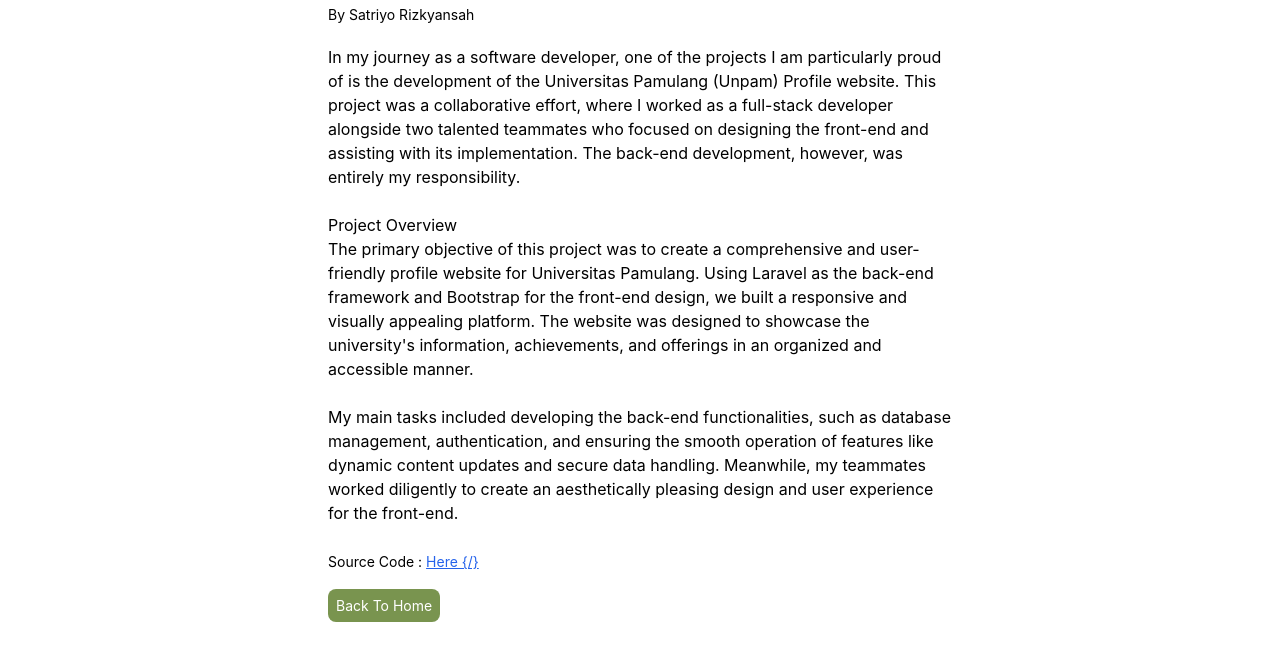
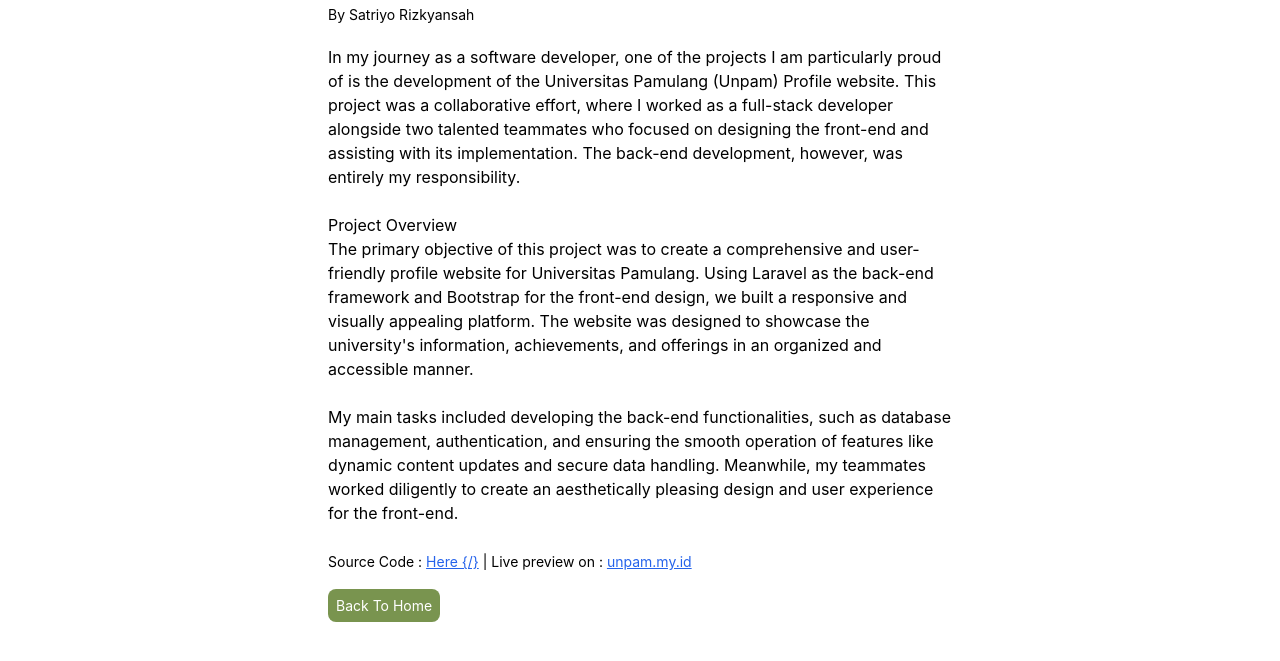
Before and after one commit to SatriyoRizkyansah/SatriyoRizkyansah.github.io, a website: page project3.html in a window 1280 px wide. Shown: the part 423-1084 px from the top of the page. Drawn offline with Linux system fonts and the light colour scheme.

Commit message:
add a preview on project 3

```diff
--- a/project3.html
+++ b/project3.html
@@ -95,7 +95,10 @@
 
               <br />
               <br />
-              <span class="text-sm">Source Code : <a href="https://github.com/SatriyoRizkyansah/unpam-profile" class="text-blue-600 underline" target="_blank">Here {/}</a></span>
+              <span class="text-sm"
+                >Source Code : <a href="https://github.com/SatriyoRizkyansah/unpam-profile" class="text-blue-600 underline" target="_blank">Here {/}</a> | Live preview on :
+                <a href="https://unpam.my.id/" class="text-blue-600 underline" target="_blank">unpam.my.id</a></span
+              >
             </article>
 
             <a href="index.html" class="px-2 py-2 text-white bg-primary rounded-lg hover:opacity-80 text-sm">Back To Home</a>
```
